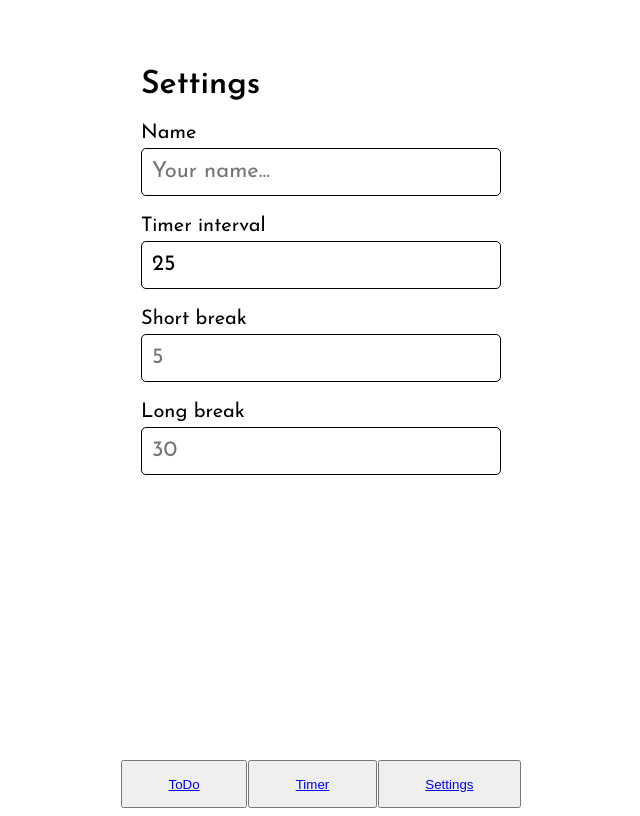
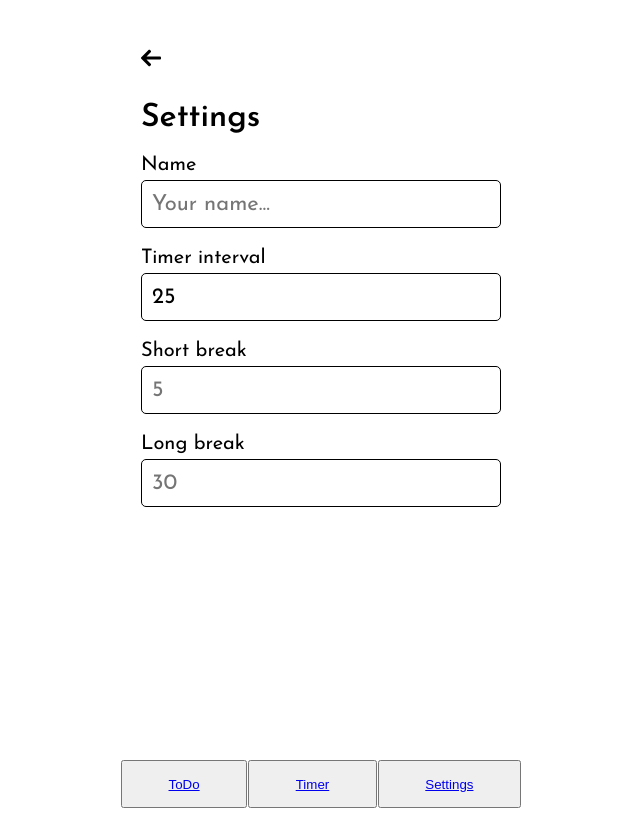
Before and after one commit to timodilg/capstone-project, a React (Create React App) app: page /settings in a window 1280 px wide. Shown: the whole page, without its empty margins (319-959 px from the left). Built offline with nearby package versions, Linux system fonts and the light colour scheme.

Commit message:
Add nav icon to settings page

```diff
--- a/src/components/SettingsNav.js
+++ b/src/components/SettingsNav.js
@@ -1,22 +1,12 @@
 import React from 'react'
 import { Link } from 'react-router-dom'
-import styled from 'styled-components/macro'
 
 export default function SettingsNav() {
   const backIcon = require('../images/back.svg')
 
   return (
-    <SettingsNavStyled>
-      <Link to="/settings">
-        <img src={settingsIcon} alt="settings" width="30" />
-      </Link>
-    </SettingsNavStyled>
+    <Link to="/timer">
+      <img src={backIcon} alt="back to timer" width="20" />
+    </Link>
   )
 }
-
-const TimerIconsStyled = styled.div`
-  display: flex;
-  justify-content: space-evenly;
-  margin-top: 100px;
-  align-items: flex-end;
-`
--- a/src/pages/Settings.js
+++ b/src/pages/Settings.js
@@ -1,9 +1,11 @@
 import React from 'react'
 import styled from 'styled-components/macro'
+import SettingsNav from '../components/SettingsNav'
 
 export default function Settings({ name, setName, interval, setInterval }) {
   return (
     <SettingsStyled>
+      <SettingsNav />
       <h1>Settings</h1>
       <form onSubmit={handleSubmit}>
         <p>Name</p>
@@ -44,6 +46,11 @@ export default function Settings({ name, setName, interval, setInterval }) {
 const SettingsStyled = styled.div`
   font-family: 'Josefin Sans', sans-serif;
   margin: 40px 20px;
+
+  h1 {
+    margin-top: 30px;
+  }
+
   form {
     display: grid;
     margin-top: 20px;
--- a/src/pages/Timer.js
+++ b/src/pages/Timer.js
@@ -1,9 +1,9 @@
-import React, { Component, useState } from 'react'
+import React, { Component } from 'react'
 import styled from 'styled-components/macro'
 import moment from 'moment'
 import * as timerStates from '../components/timerStates'
 import TimerDisplay from '../components/TimerDisplay'
-import Sound from '../components/Sound'
+// import Sound from '../components/Sound'
 import TimerIcons from '../components/TimerIcons'
 import TimerFocusTask from '../components/TimerFocusTask'
 
```
